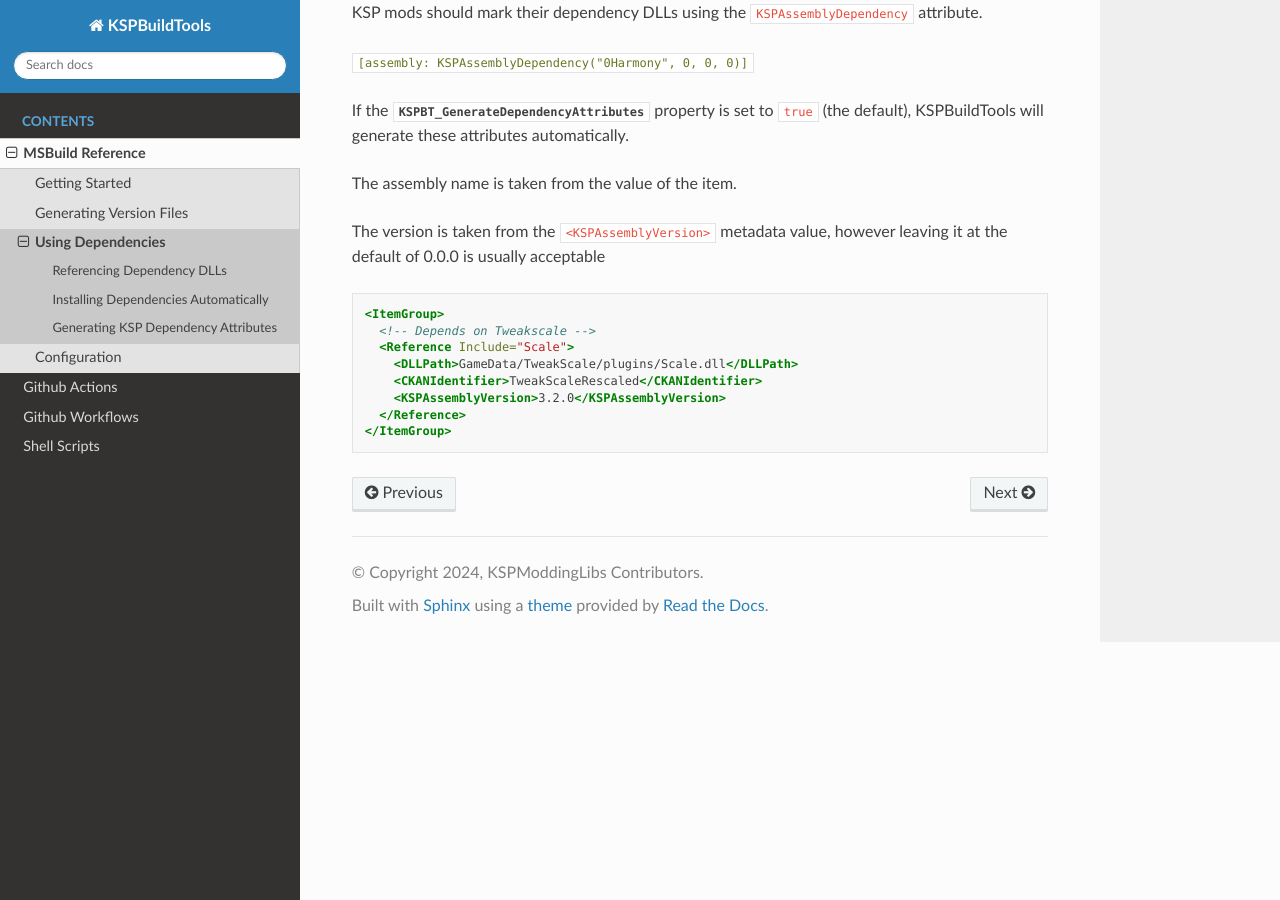
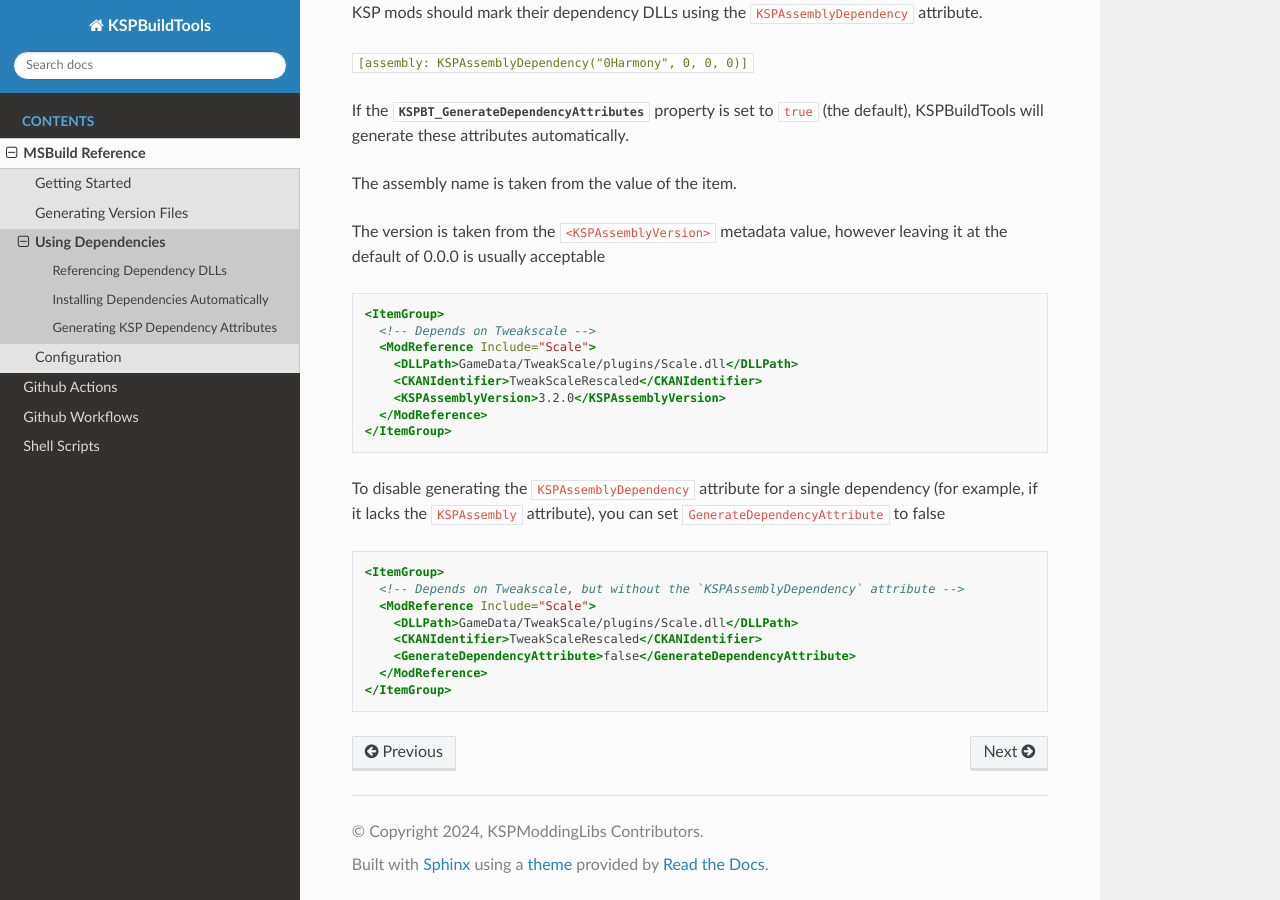
Before and after one commit to KSPModdingLibs/KSPBuildTools, a Sphinx documentation site: the page built from docs/msbuild/dependencies.md, in a window 1280 px wide and 900 px high, scrolled down 1249 px. Built offline with Sphinx 7.4.7 and the Read the Docs theme 3.1.0, drawn with Linux system fonts in a browser that asks for light colours; the version number could not be read and is left out; cross-references to code outside the pages are shown as plain code.

Commit message:
Allow per-dependency disabling of attribute generation

````diff
--- a/docs/msbuild/dependencies.md
+++ b/docs/msbuild/dependencies.md
@@ -66,10 +66,23 @@ The version is taken from the `<KSPAssemblyVersion>` metadata value, however lea
 ```xml
 <ItemGroup>
   <!-- Depends on Tweakscale -->
-  <Reference Include="Scale">
+  <ModReference Include="Scale">
     <DLLPath>GameData/TweakScale/plugins/Scale.dll</DLLPath>
     <CKANIdentifier>TweakScaleRescaled</CKANIdentifier>
     <KSPAssemblyVersion>3.2.0</KSPAssemblyVersion>
-  </Reference>
+  </ModReference>
 </ItemGroup>
 ```
+
+To disable generating the `KSPAssemblyDependency` attribute for a single dependency (for example, if it lacks the `KSPAssembly` attribute), you can set `GenerateDependencyAttribute` to false
+
+```xml
+<ItemGroup>
+  <!-- Depends on Tweakscale, but without the `KSPAssemblyDependency` attribute -->
+  <ModReference Include="Scale">
+    <DLLPath>GameData/TweakScale/plugins/Scale.dll</DLLPath>
+    <CKANIdentifier>TweakScaleRescaled</CKANIdentifier>
+    <GenerateDependencyAttribute>false</GenerateDependencyAttribute>
+  </ModReference>
+</ItemGroup>
+```
````
Also changed, not shown: 2 other files.
